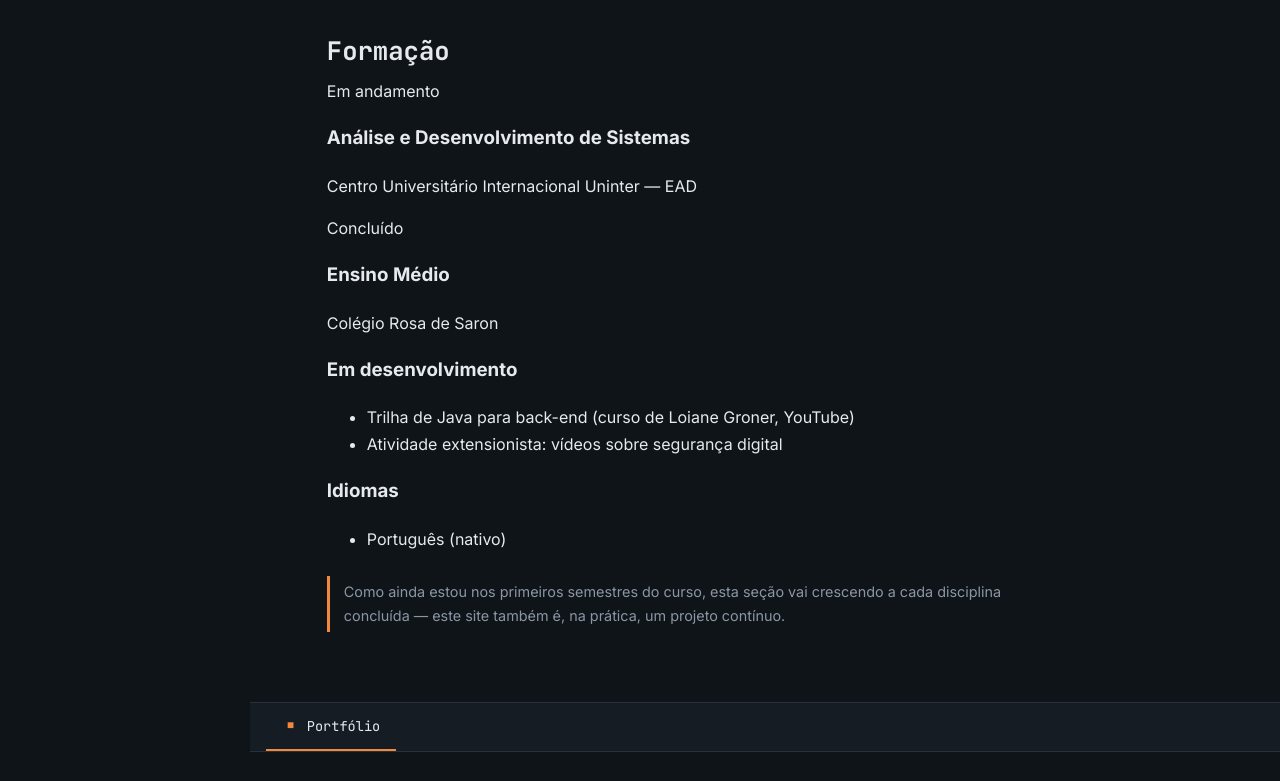
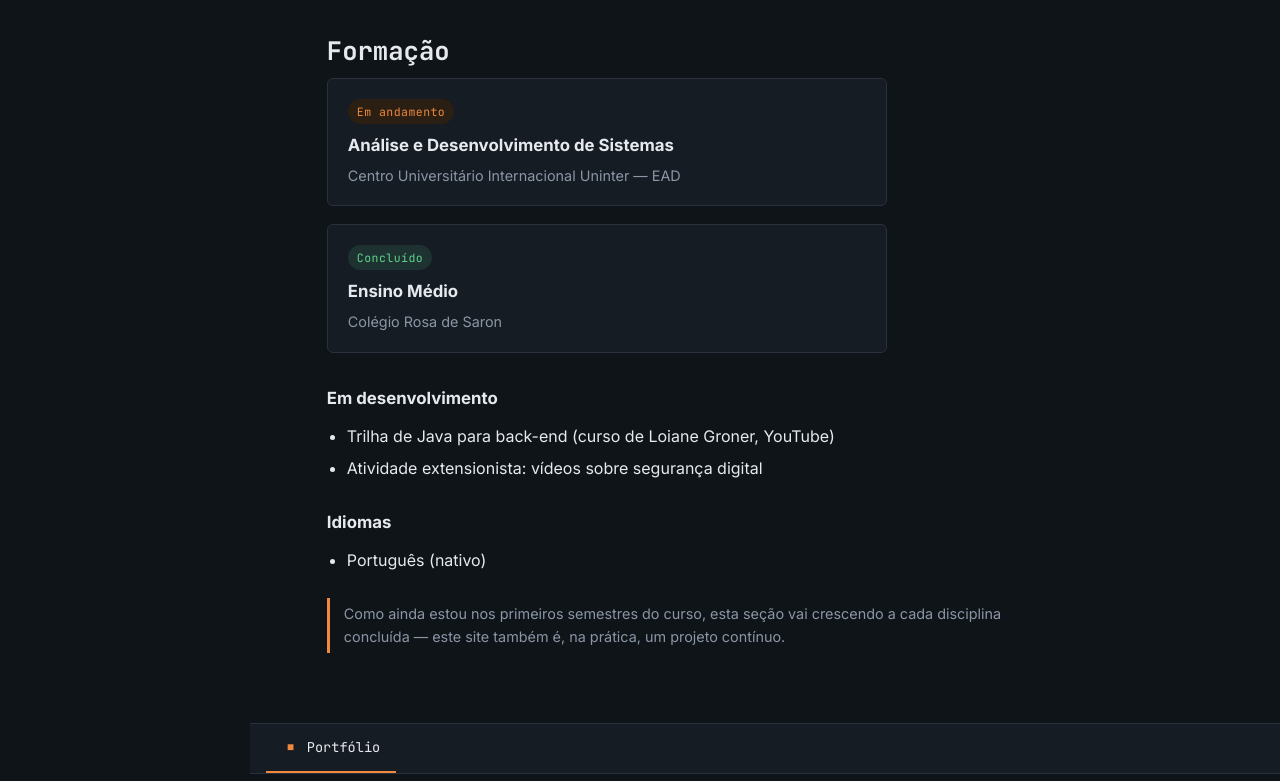
Before and after one commit to DoudRyc/portfolio-pablo-rycardo, a plain HTML site: page index.html in a window 1280 px wide. Shown: the part 1001-1782 px from the top of the page. Drawn offline with Linux system fonts and the light colour scheme.

Commit message:
Update style.css

```diff
--- a/style.css
+++ b/style.css
@@ -451,23 +451,68 @@ code, pre {
 }
 
 /* =========================================================
-   SEÇÃO: FORMAÇÃO (bloco de código JSON)
+   SEÇÃO: FORMAÇÃO (linha do tempo)
    ========================================================= */
 
-.code-block {
+.timeline {
+  display: flex;
+  flex-direction: column;
+  gap: 18px;
+  margin-bottom: 32px;
+}
+
+.timeline-item {
   background: var(--surface);
   border: 1px solid var(--line);
   border-radius: var(--radius);
-  padding: 20px;
-  overflow-x: auto;
-  font-size: 0.85rem;
-  line-height: 1.7;
-  max-width: 640px;
+  padding: 18px 20px;
+  max-width: 560px;
 }
 
-.code-block .key { color: var(--accent-2); }
-.code-block .str { color: var(--ok); }
-.code-block .p { color: var(--text-muted); }
+.timeline-item h3 {
+  margin: 8px 0 4px;
+  font-size: 1.05rem;
+}
+
+.timeline-meta {
+  margin: 0;
+  color: var(--text-muted);
+  font-size: 0.9rem;
+}
+
+.status-badge {
+  display: inline-flex;
+  font-family: var(--font-mono);
+  font-size: 0.72rem;
+  letter-spacing: 0.04em;
+  padding: 3px 9px;
+  border-radius: 999px;
+}
+
+.status-progress {
+  background: var(--accent-soft);
+  color: var(--accent);
+}
+
+.status-done {
+  background: rgba(95, 211, 141, 0.12);
+  color: var(--ok);
+}
+
+.subsection-title {
+  font-size: 1.05rem;
+  margin: 28px 0 10px;
+}
+
+.plain-list {
+  margin: 0 0 8px;
+  padding-left: 20px;
+  color: var(--text);
+}
+
+.plain-list li {
+  margin-bottom: 6px;
+}
 
 /* =========================================================
    SEÇÃO: PORTFÓLIO
```
